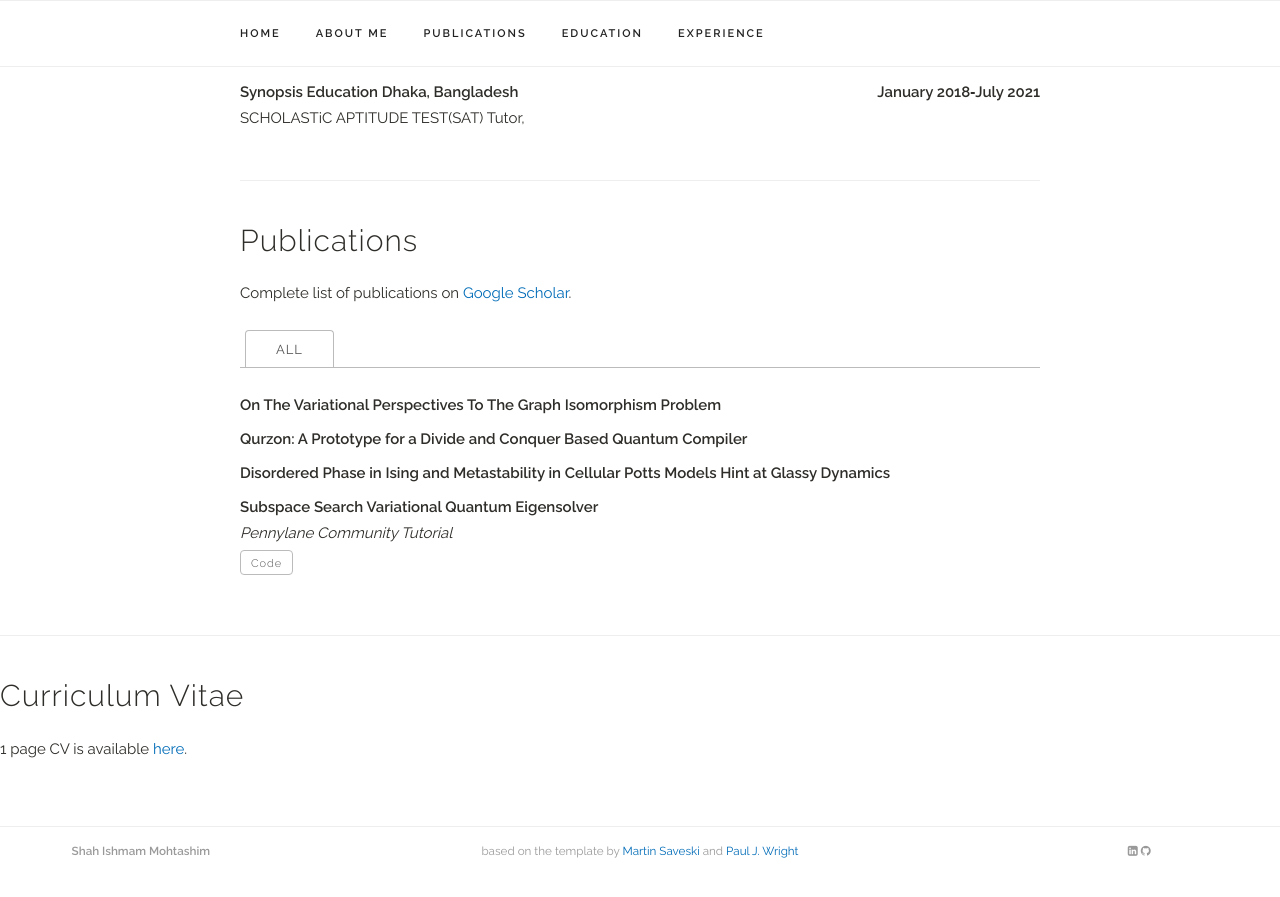
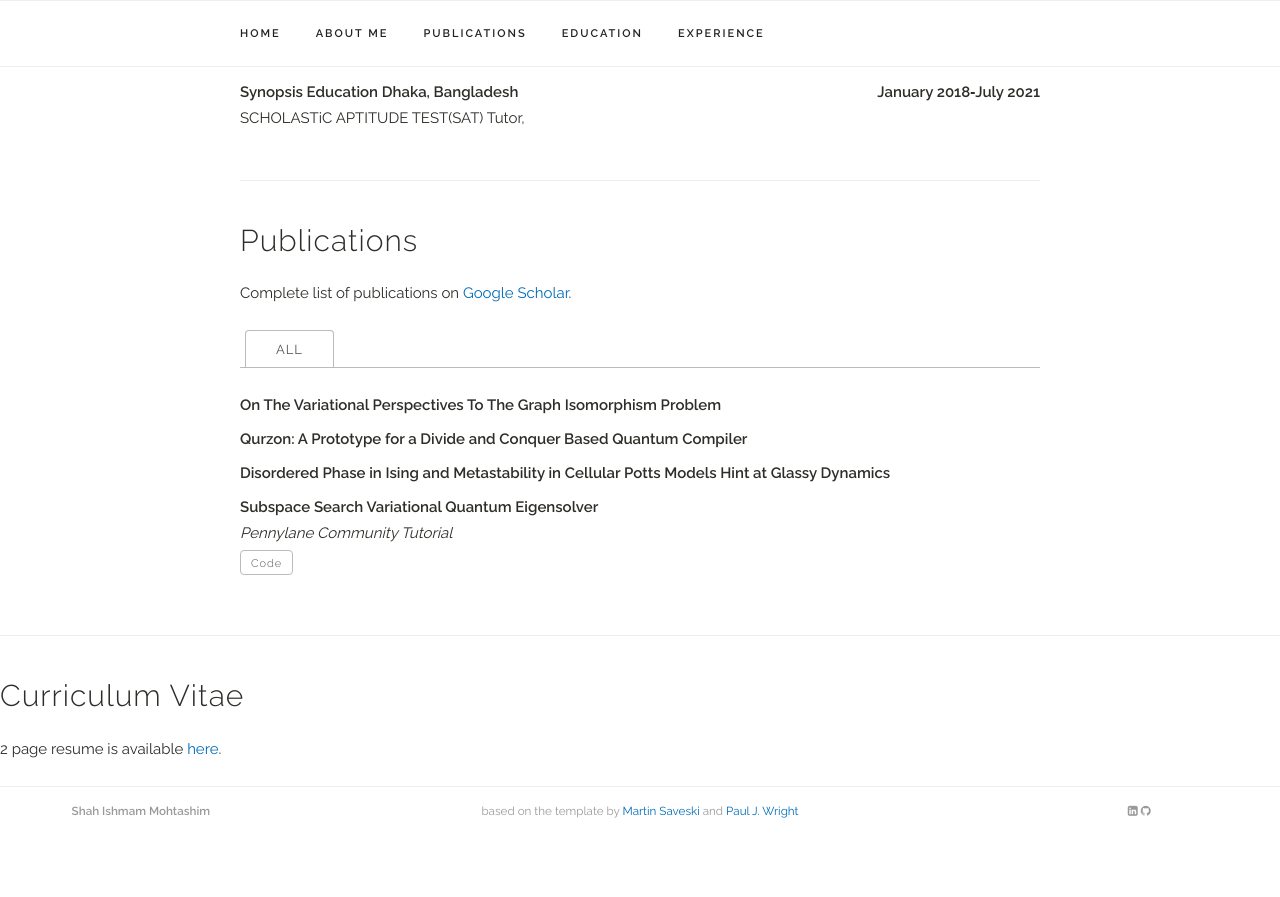
Before and after one commit to IshmamShah/IshmamShah.github.io, a Jekyll site: the page built from index.html, in a window 1280 px wide and 900 px high, scrolled down 899 px. Shown: the top 897 px of the window. Built offline with Jekyll 4.4.1, drawn with Linux system fonts in a browser that asks for light colours; a style sheet for code colours, icons or effects is not loaded.

Commit message:
Update index.html

```diff
--- a/index.html
+++ b/index.html
@@ -306,7 +306,7 @@
 <!-- ========== cv ========== -->
 <div class="docs-section" id="resume">
     <h4>Curriculum Vitae</h4>
-      <p>1 page CV is available <a href="http://bit.ly/ResWright" target="_blank">here</a>.</p>
+      <p>2 page resume is available <a href="https://github.com/IshmamShah/ishmamshah.github.io/blob/master/assets/Shah_Ishmam_resume%20.pdf" target="_blank">here</a>.</p>
    <!-- <ul class="timeline">
       {% for exp in site.data.experience.experiences %}
       <li>
@@ -323,5 +323,6 @@
         </div>
       </li>
       {% endfor %}
-    </ul> -->
+    </ul>
   </div>
+-->
```
